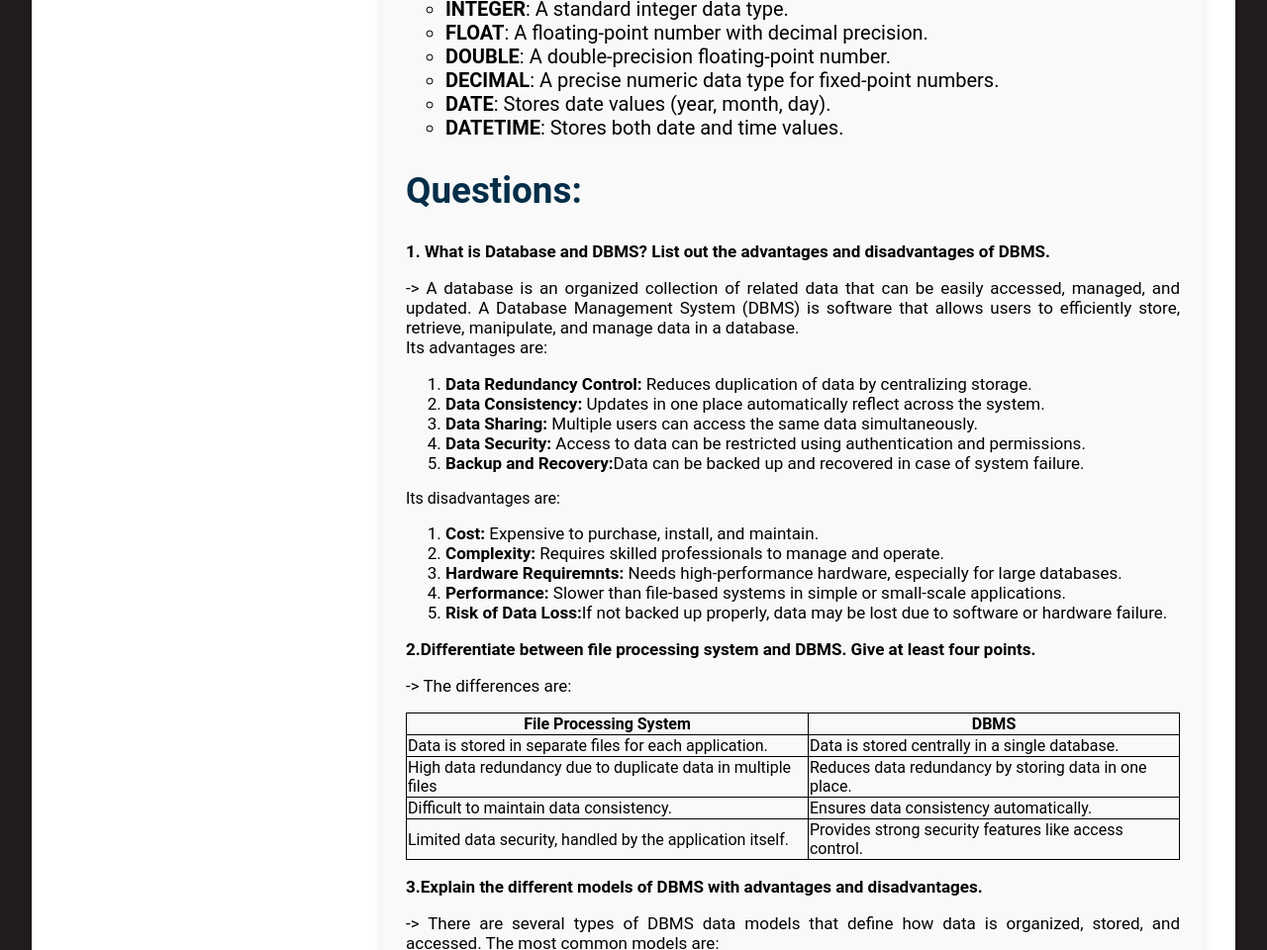
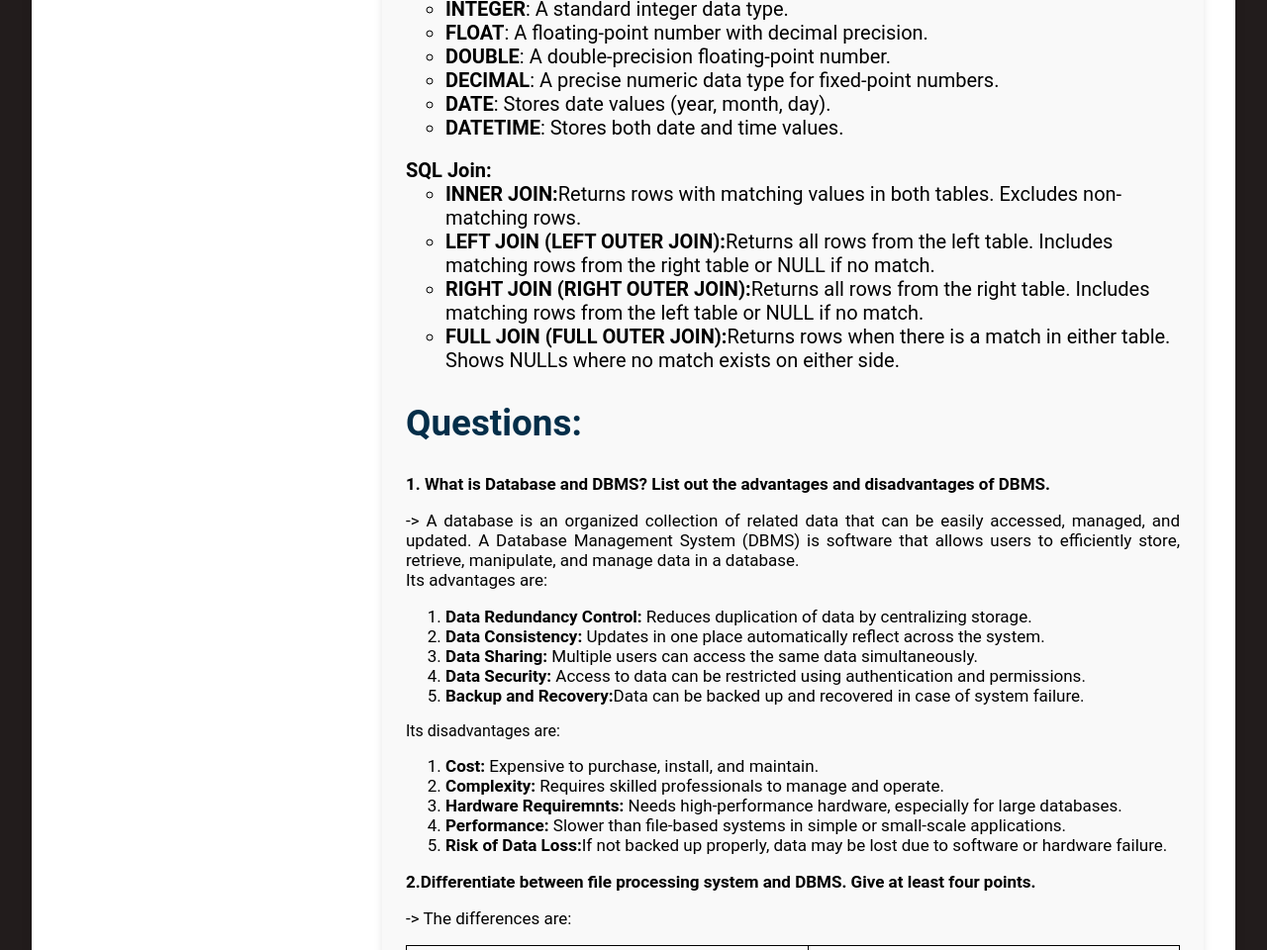
Before and after one commit to PratoshB/syllabus12, a plain HTML site: page chapter1.html in a window 1280 px wide. Shown: the part 3753-4713 px from the top of the page at 99% size. Drawn offline with Linux system fonts and the light colour scheme.

Commit message:
Add files via upload

```diff
--- a/chapter1.html
+++ b/chapter1.html
@@ -125,6 +125,14 @@
                                 <li><strong>DATETIME</strong>: Stores both date and time values.</li>
                             </ul>
                         </li>
+                        <br>
+                        <li><strong>SQL Join:</strong>
+                            <ul>
+                                <li><strong>INNER JOIN:</strong>Returns rows with matching values in both tables. Excludes non-matching rows.</li>
+                                <li><strong>LEFT JOIN (LEFT OUTER JOIN):</strong>Returns all rows from the left table. Includes matching rows from the right table or NULL if no match.</li>
+                                <li><strong>RIGHT JOIN (RIGHT OUTER JOIN):</strong>Returns all rows from the right table. Includes matching rows from the left table or NULL if no match.</li>
+                                <li><strong>FULL JOIN (FULL OUTER JOIN):</strong>Returns rows when there is a match in either table. Shows NULLs where no match exists on either side.</li>
+                            </ul>
                     </ul>
                     <h2 class="title">Questions: </h2>
                     <p><strong>1. What is Database and DBMS? List out the advantages and disadvantages of DBMS.</strong></p>
```
